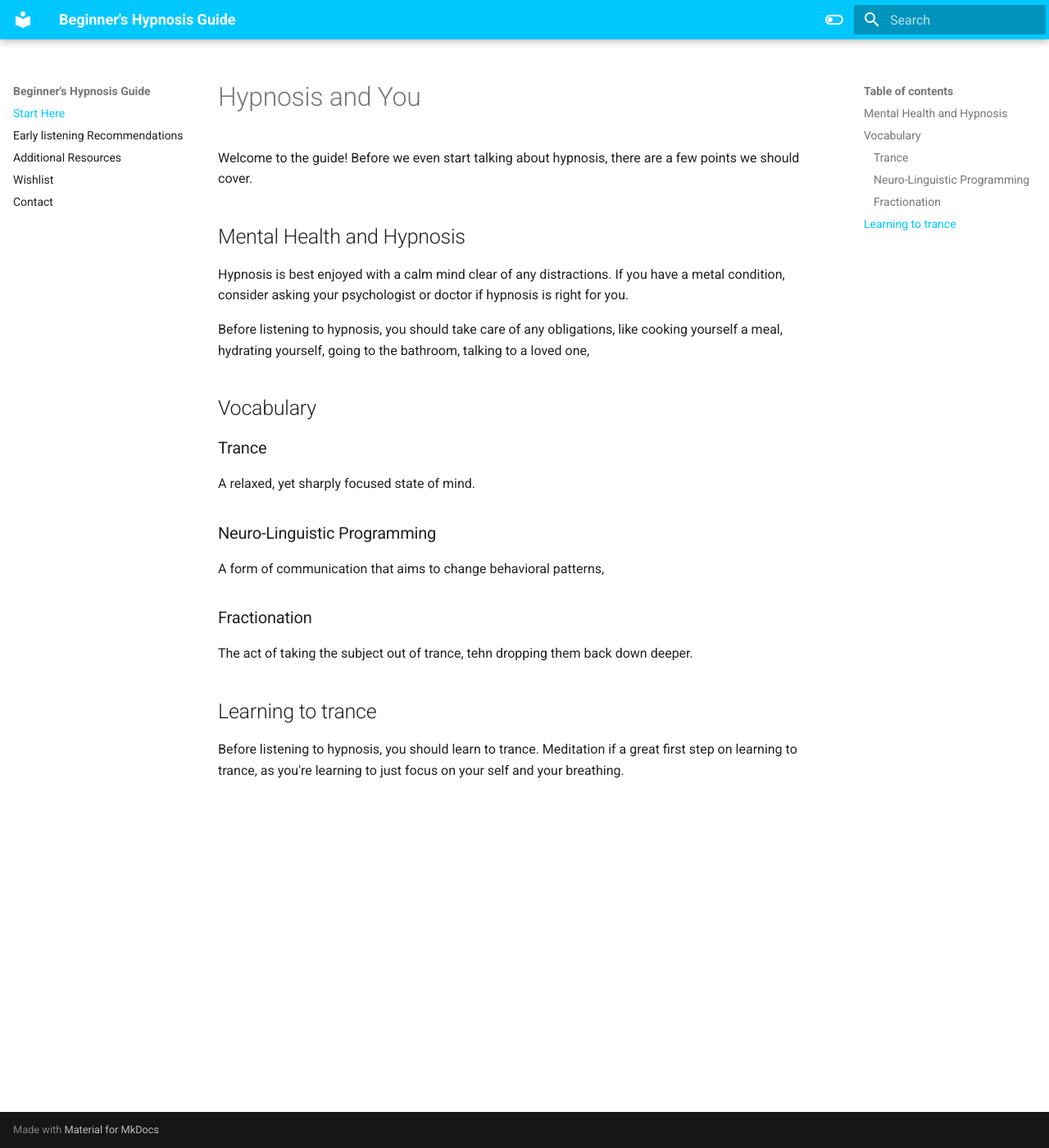
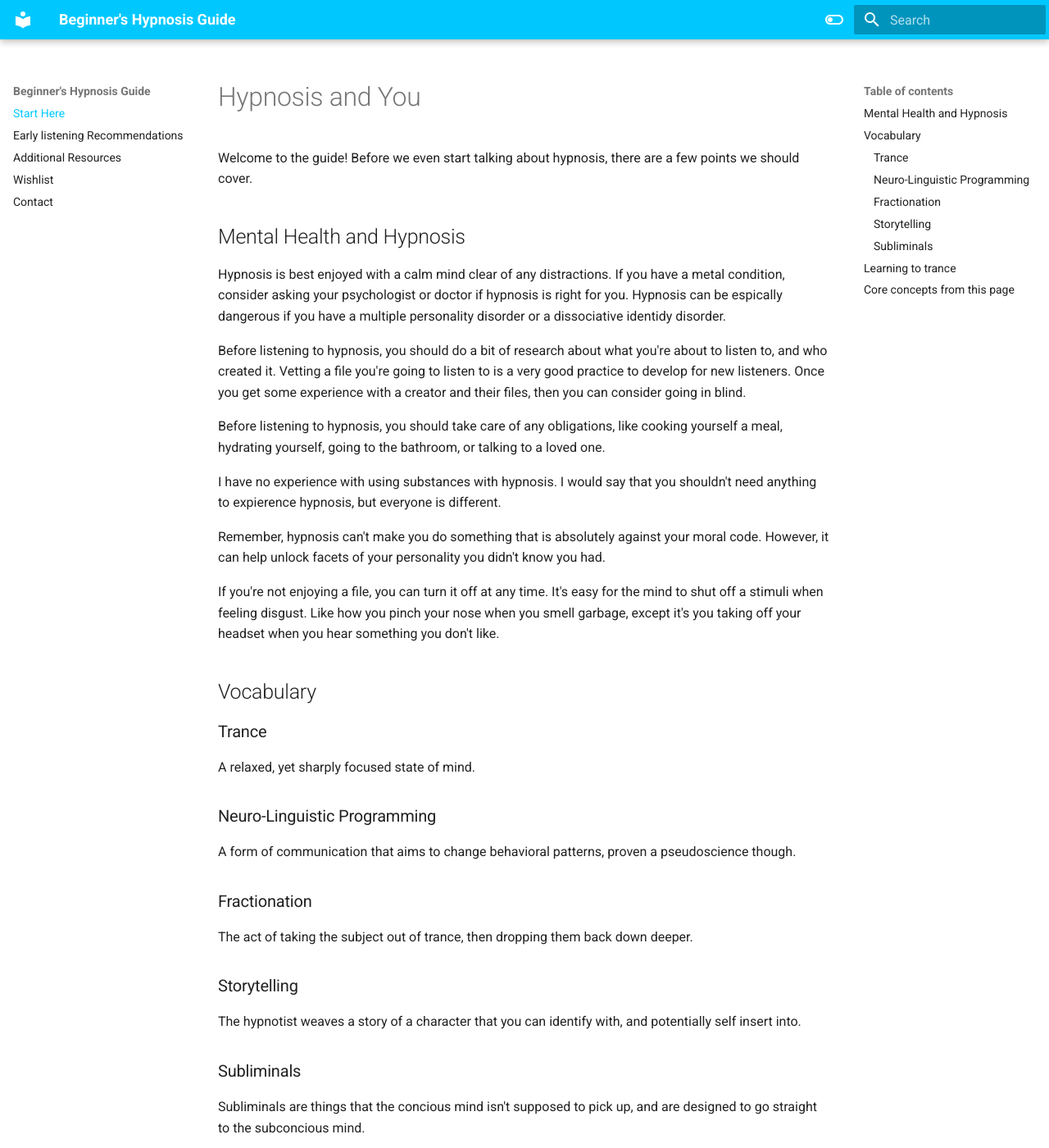
Before and after one commit to Samismywaifu/Beginning-Hypnosis, an MkDocs documentation site: the page built from docs/Start.md, in a window 1280 px wide and 1400 px high. Shown: the whole window at 82% size. Built offline with MkDocs 1.6.1 and Material for MkDocs 9.7.7, drawn with Linux system fonts in a browser that asks for light colours; some of the changed text lies outside the part shown.

Commit message:
start changes

```diff
--- a/docs/Start.md
+++ b/docs/Start.md
@@ -3,20 +3,46 @@
 Welcome to the guide! Before we even start talking about hypnosis, there are a few points we should cover.
 
 ## Mental Health and Hypnosis
-Hypnosis is best enjoyed with a calm mind clear of any distractions. If you have a metal condition, consider asking your psychologist or doctor if hypnosis is right for you.
+Hypnosis is best enjoyed with a calm mind clear of any distractions. If you have a metal condition, consider asking your psychologist or doctor if hypnosis is right for you. Hypnosis can be espically dangerous if you have a multiple personality disorder or a dissociative identidy disorder.
 
-Before listening to hypnosis, you should take care of any obligations, like cooking yourself a meal, hydrating yourself, going to the bathroom, talking to a loved one,
+Before listening to hypnosis, you should do a bit of research about what you're about to listen to, and who created it. Vetting a file you're going to listen to is a very good practice to develop for new listeners. Once you get some experience with a creator and their files, then you can consider going in blind.
+
+Before listening to hypnosis, you should take care of any obligations, like cooking yourself a meal, hydrating yourself, going to the bathroom, or talking to a loved one.
+
+I have no experience with using substances with hypnosis. I would say that you shouldn't need anything to expierence hypnosis, but everyone is different.
+
+Remember, hypnosis can't make you do something that is absolutely against your moral code.
+However, it can help unlock facets of your personality you didn't know you had.
+
+If you're not enjoying a file, you can turn it off at any time. It's easy for the mind to shut off a stimuli when feeling disgust. Like how you pinch your nose when you smell garbage, except it's you taking off your headset when you hear something you don't like.
 
 ## Vocabulary
 ### Trance
 A relaxed, yet sharply focused state of mind.
 
 ### Neuro-Linguistic Programming
-A form of communication that aims to change behavioral patterns,
+A form of communication that aims to change behavioral patterns, proven a pseudoscience though.
 
 ### Fractionation
-The act of taking the subject out of trance, tehn dropping them back down deeper.
+The act of taking the subject out of trance, then dropping them back down deeper.
+
+### Storytelling
+The hypnotist weaves a story of a character that you can identify with, and potentially self insert into.
+
+### Subliminals
+Subliminals are things that the concious mind isn't supposed to pick up, and are designed to go straight to the subconcious mind.
 
 
 ## Learning to trance
-Before listening to hypnosis, you should learn to trance. Meditation if a great first step on learning to trance, as you're learning to just focus on your self and your breathing.
+Before listening to hypnosis, you should learn to trance. Meditation is a great first step on learning to trance, as you're learning to just focus on your self and your breathing.
+
+Yoga can also be helpful while learning to trance. Most hypnosis files involve you staying stil for an extended period of time, which may lead to cramping. Getting a cramp while under and getting rudely pulled out of trance by something like a charlie horse is not an enjoyable experience. Stretching hypnosis will also improve blood flow.
+
+Doing breathing exercises is also beneficial.
+
+## Core concepts from this page
+- Stretch and relax before hypnosis.
+- Take care of prior obligations before listening.
+- Don't get discouraged if you don't see instant results.
+- You can stop at anytime.
+- Have Fun!
```
